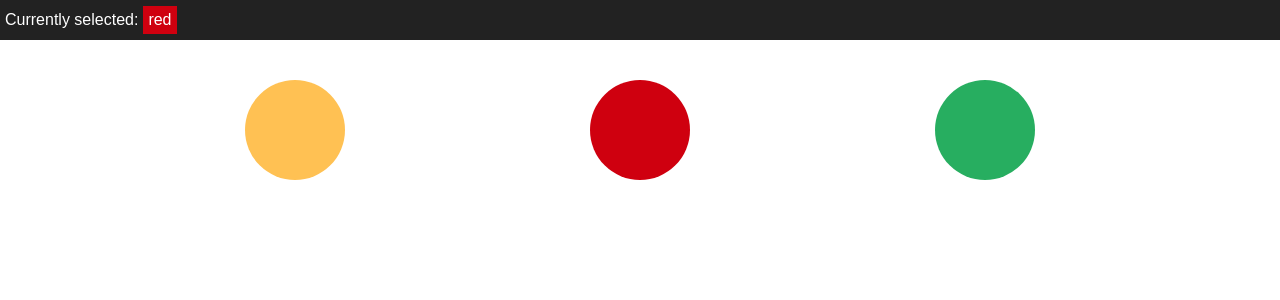
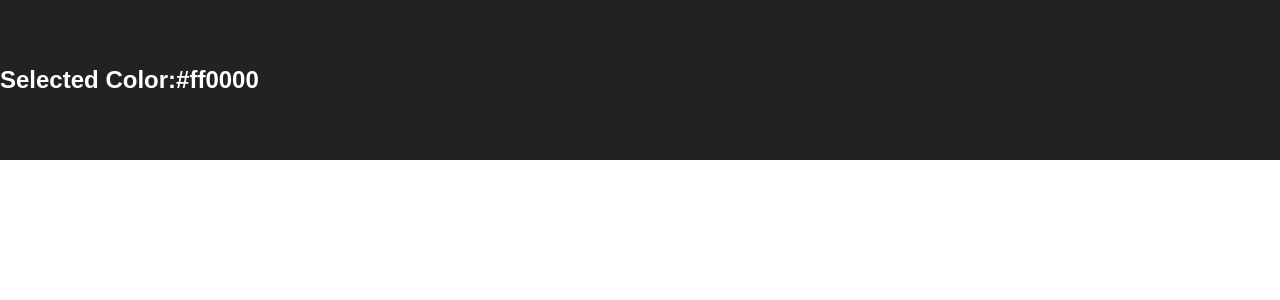
Before and after one commit to Deepfryer1/color-picker, a React (Vite) app: page / in a window 1280 px wide. Shown: the top 300 px of the page. Built offline with nearby package versions, Linux system fonts and the light colour scheme.

Commit message:
added corrected functions

```diff
--- a/src/App.jsx
+++ b/src/App.jsx
@@ -1,21 +1,28 @@
 // Write your Color component here
-import { useState } from 'react'
-const Color = (props) => {
-  return <div className={props.colors}></div>;
-};
+import { useState } from "react";
+// import Picker from './Picker';
+import Color from './Color';
+
 const App = () => {
+
+  const [selectedColor, setSelectedColor] = useState('#ff0000');
+
   return (
     <div id="container">
       <div id="navbar">
-        <div>Currently selected: </div>
-        <div className="red">red</div>
+        <h2>Selected Color:{selectedColor}</h2>
+        <div id="colors-list">
+        <Color color="orange" selectedColor={selectedColor} setSelectedColor={setSelectedColor}/>
+        <Color color="black" selectedColor={selectedColor} setSelectedColor={setSelectedColor}/>
+        <Color color="purple" selectedColor={selectedColor} setSelectedColor={setSelectedColor}/>
+        </div>
+
       </div>
-      <div id="colors-list">
-        <Color colors="yellow" />
-  <Color colors="red"/>
-  <Color colors="green"/></div>
+
     </div>
   );
 };
 
 export default App;
+
+//https://color-picker-5a4l.onrender.com
--- /dev/null
+++ b/src/Color.jsx
@@ -0,0 +1,10 @@
+// import Picker from "./Picker";
+
+
+const Color = ( color, setSelectedColor ) => {
+
+    console.log(color);
+    return <div className={color} onClick={() => setSelectedColor(color)}></div>;
+};
+
+export default Color;
--- a/src/index.css
+++ b/src/index.css
@@ -65,7 +65,7 @@ body {
 .blue {
   background-color: #1d4fda;
 }
-.violet {
+.purple {
   background-color: #462446;
 }
 .black {
```
